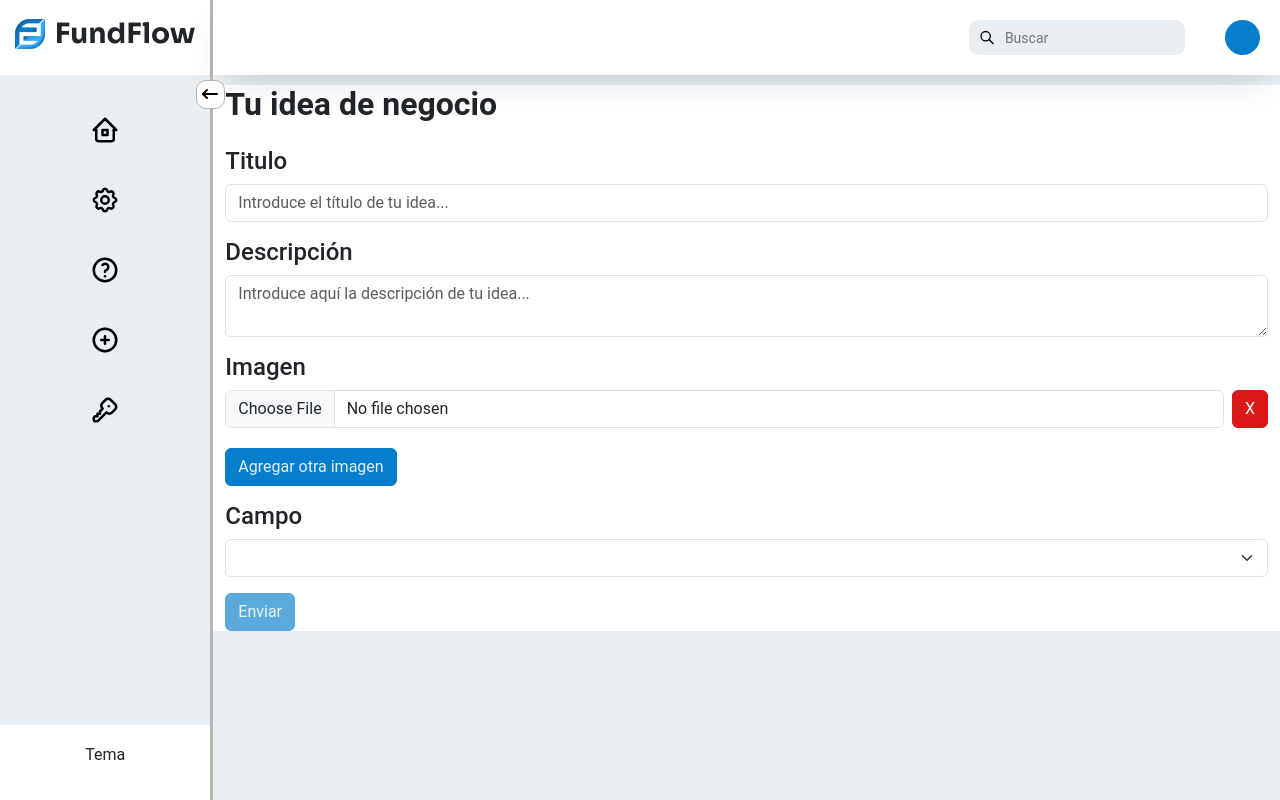
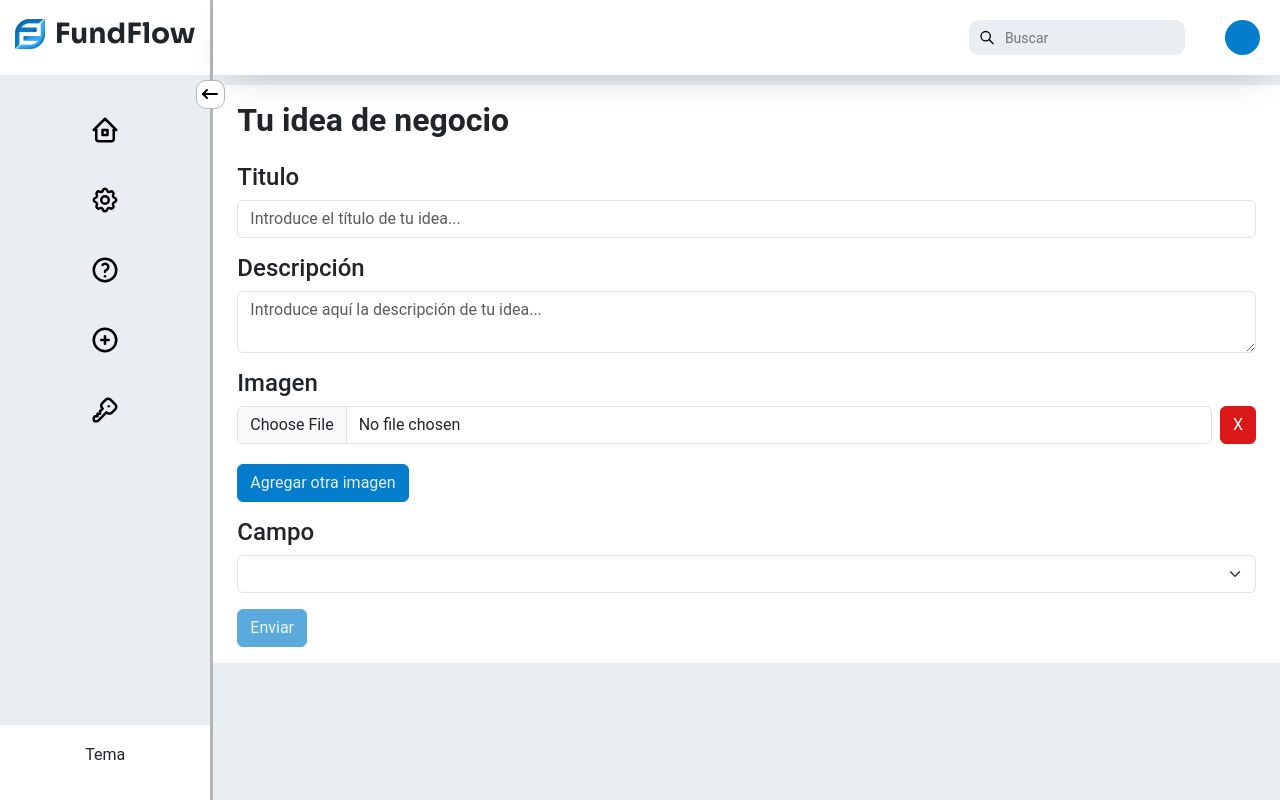
Before and after one commit to FundFloww/fundflow_web, an Angular app: page /idea/anadir in a window 1280 px wide. Built offline with nearby package versions, Linux system fonts and the light colour scheme.

Commit message:
Arreglado add idea

```diff
--- a/src/app/form-idea/form-idea.component.html
+++ b/src/app/form-idea/form-idea.component.html
@@ -6,10 +6,10 @@
             [open]="open"
             [session]="session"
         ></app-side-bar>
-        <div id="content" class="col-10 px-0 content">
+        <div id="content" class="col-10 px-0">
             <section class="section-content">
                 <app-header></app-header>
-                <div class="container bg-light-l">
+                <div id="form-idea" class="container-fluid bg-light-l mx-0 px-4 py-3">
                     <p class="h2 mb-4"><strong>Tu idea de negocio</strong></p>
                     <form (ngSubmit)="enviarIdea()" #miFormulario="ngForm">
                         <div class="mb-3">
```
